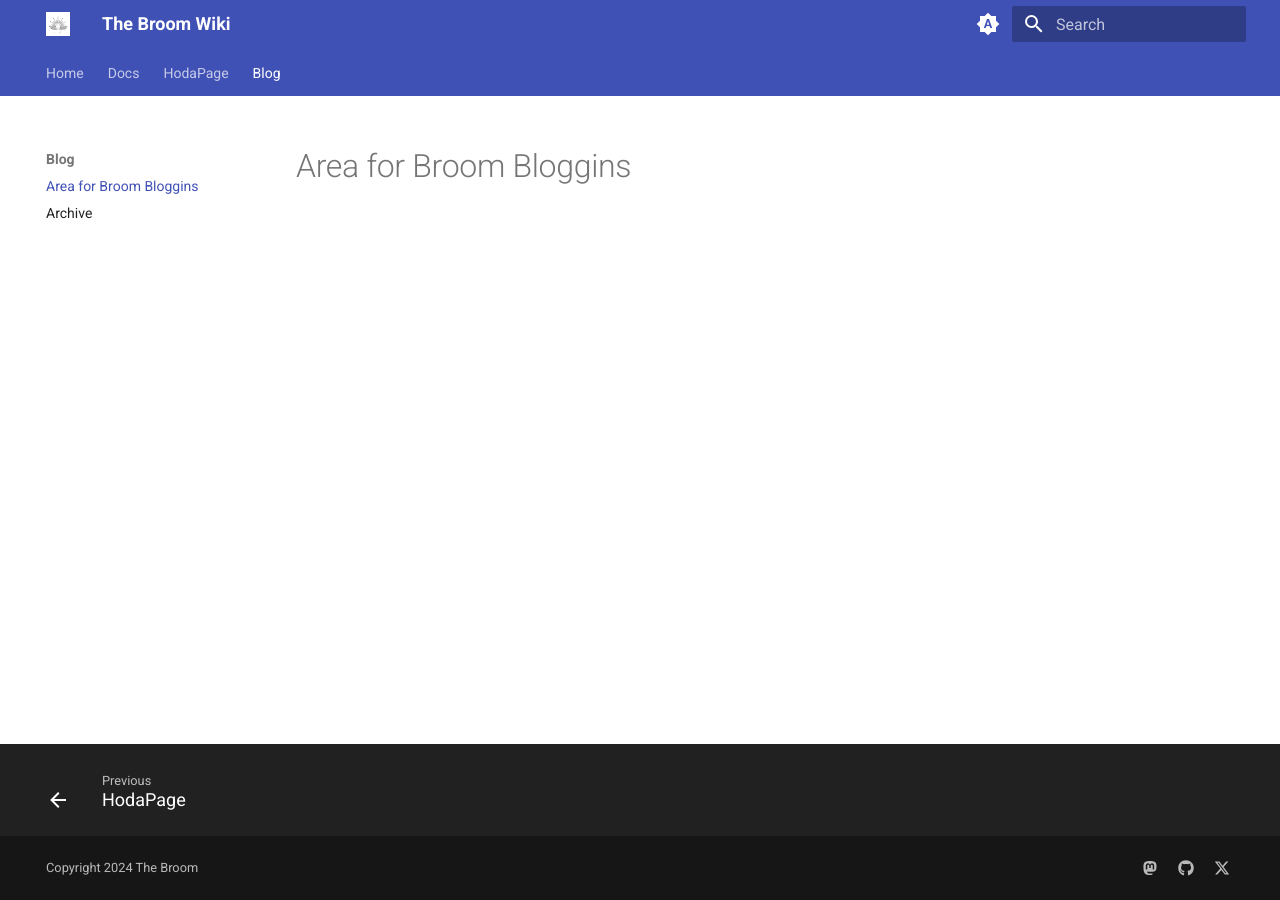
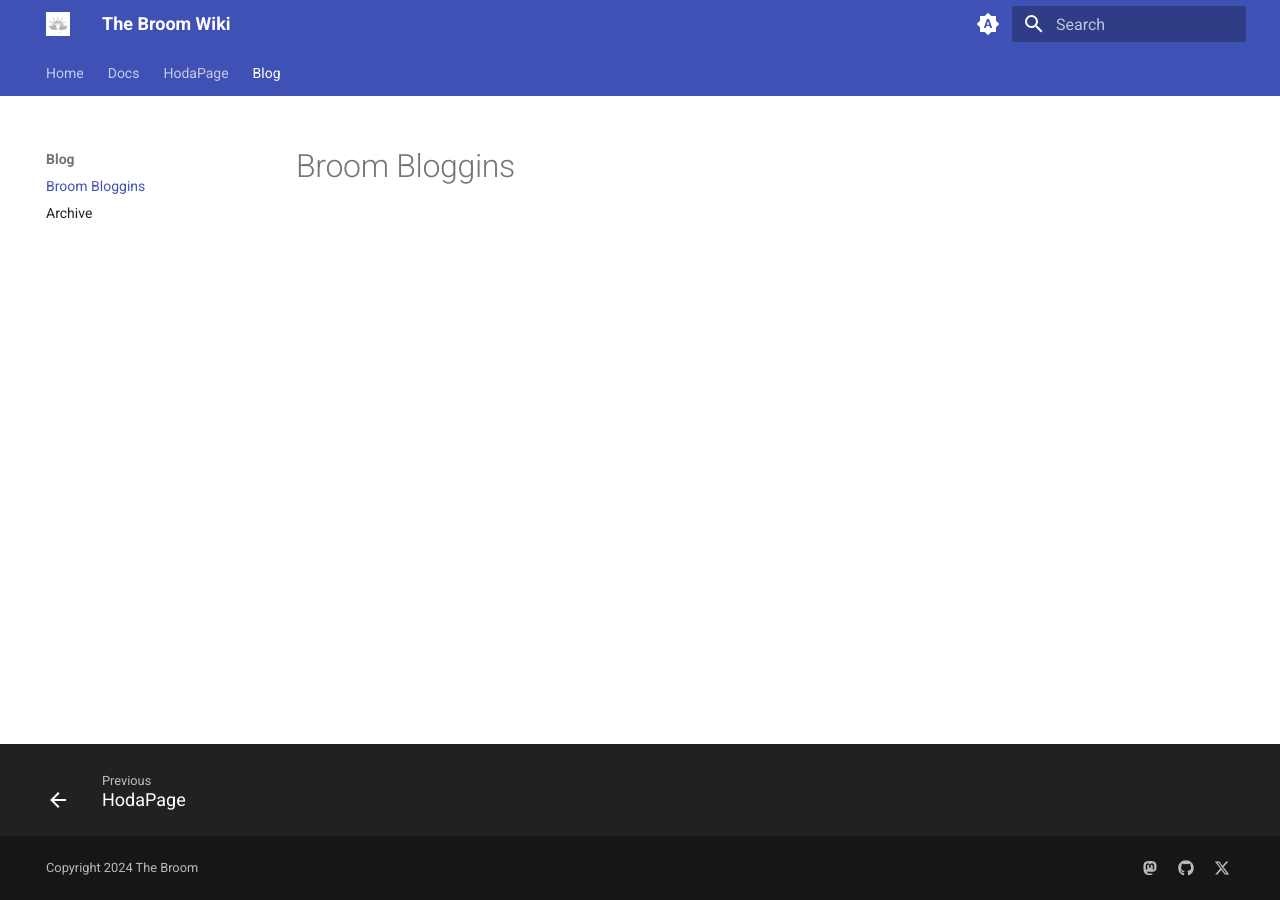
Before and after one commit to Podrock/mkdocs, an MkDocs documentation site: the page built from docs/blog/index.md, in a window 1280 px wide. Built offline with MkDocs 1.6.1 and Material for MkDocs 9.7.7, drawn with Linux system fonts in a browser that asks for light colours.

Commit message:
blog update 4

```diff
--- a/docs/blog/index.md
+++ b/docs/blog/index.md
@@ -1 +1 @@
-# Area for Broom Bloggins
+# Broom Bloggins
```
Also changed, not shown: docs/blog/articles/hello-world.md (renamed from docs/blog/articles/Firstpost.md).
